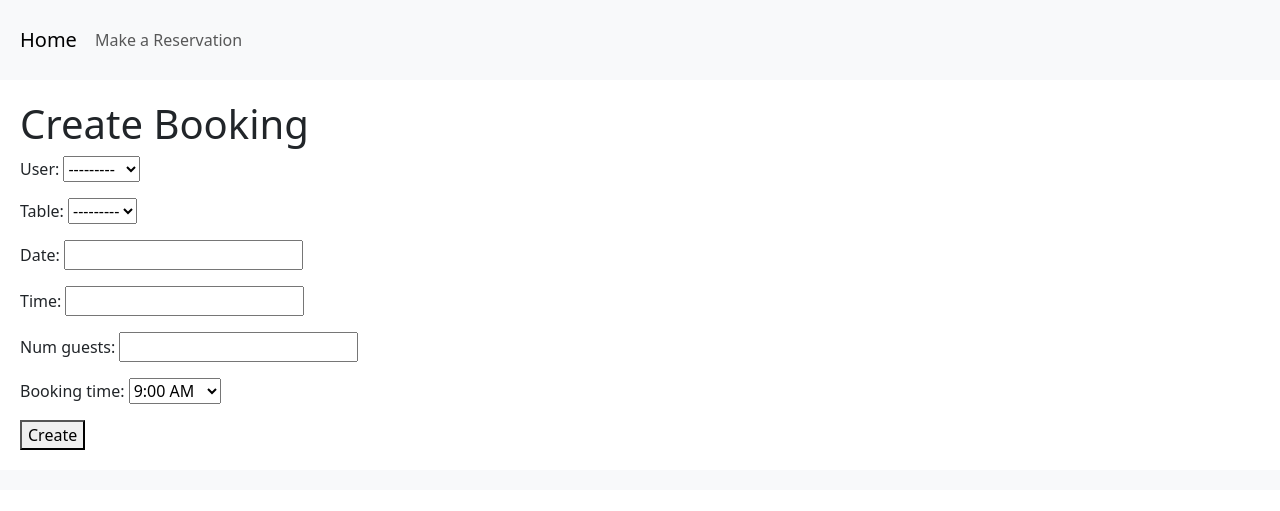
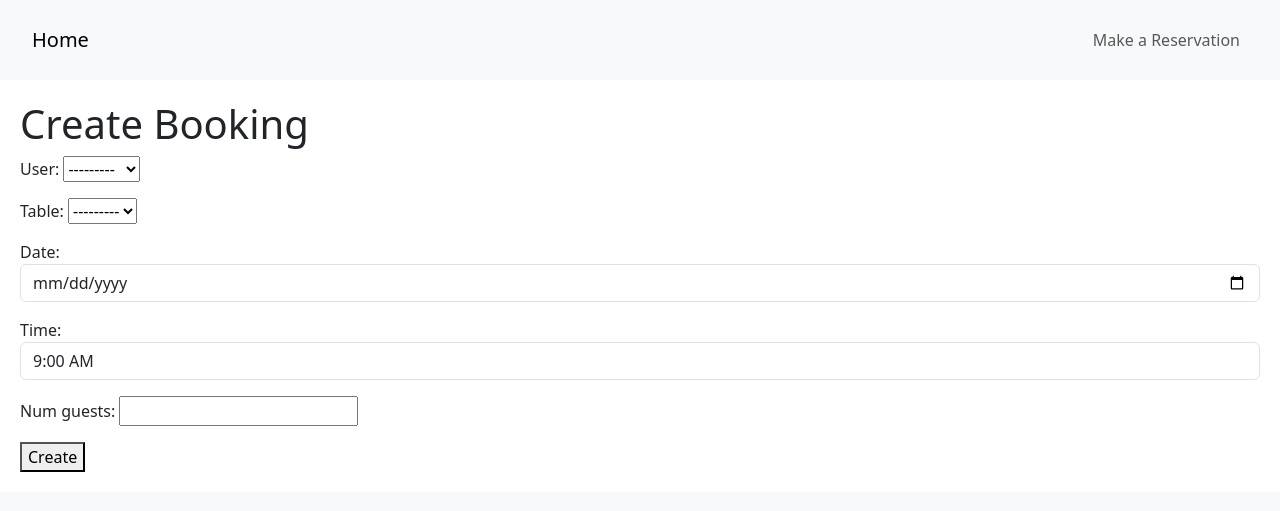
Before and after one commit to D1ffamp/Tonys_Pizza, a Django app: page /bookings/create/ in a window 1280 px wide. Shown: the top 511 px of the page. Run offline with Django 3.2, Linux system fonts and the light colour scheme; the visitor is signed in with stand-in values (Sample User, id 1); data comes from the database, SQL or seed files in the repository; data that the repository does not hold is empty.

Commit message:
added drop down options to create booking form

```diff
--- a/static/css/style.css
+++ b/static/css/style.css
@@ -12,22 +12,17 @@ header {
 #navbar {
   display: flex;
   justify-content: flex-end;
-  align-items: center;
   padding: 10px;
 }
 
-.navbar-brand {
-  margin-right: auto;
-}
-
 .navbar-nav {
-  display: flex;
-  align-items: center;
+  margin-left: auto;
 }
 
 .nav-item {
   margin-left: 10px;
 }
+
 
 
 /* Main content */
--- a/templates/base.html
+++ b/templates/base.html
@@ -13,6 +13,7 @@
     <header>
         <!-- Navigation menu -->
         <nav class="navbar navbar-expand-lg navbar-light bg-light" id="navbar">
+            <div class="container-fluid justify-content-end">
                 <a class="navbar-brand" href="/">Home</a>
                 <button class="navbar-toggler" type="button" data-bs-toggle="collapse" data-bs-target="#navbarNav"
                     aria-controls="navbarNav" aria-expanded="false" aria-label="Toggle navigation">
@@ -24,6 +25,7 @@
                             <a class="nav-link" href="{% url 'reservation' %}">Make a Reservation</a>
                         </li>
                     </ul>
+                </div>
             </div>
         </nav>
     </header>
--- a/tonyspizza/settings.py
+++ b/tonyspizza/settings.py
@@ -31,7 +31,7 @@ SECRET_KEY = SECRET_KEY = os.environ.get('SECRET_KEY')
 # SECURITY WARNING: don't run with debug turned on in production!
 DEBUG = True
 
-ALLOWED_HOSTS = ['tonys-pizza.herokuapp.com', 'localhost', '8000-d1ffamp-tonyspizza-iuzh6lkaksw.ws-eu98.gitpod.io']
+ALLOWED_HOSTS = ['tonys-pizza.herokuapp.com', 'localhost', '8000-d1ffamp-tonyspizza-iuzh6lkaksw.ws-eu99.gitpod.io']
 
 
 # Application definition
--- a/website/forms.py
+++ b/website/forms.py
@@ -20,7 +20,8 @@ class BookingForm(forms.ModelForm):
         ('10:00 PM', '10:00 PM'),
     )
 
-    booking_time = forms.ChoiceField(choices=TIME_CHOICES)
+    date = forms.DateField(widget=forms.DateInput(attrs={'class': 'form-control', 'type': 'date'}))
+    time = forms.ChoiceField(choices=TIME_CHOICES, widget=forms.Select(attrs={'class': 'form-control'}))
 
     class Meta:
         model = Booking
```
Lines whose indentation alone changed are shown as unchanged.
